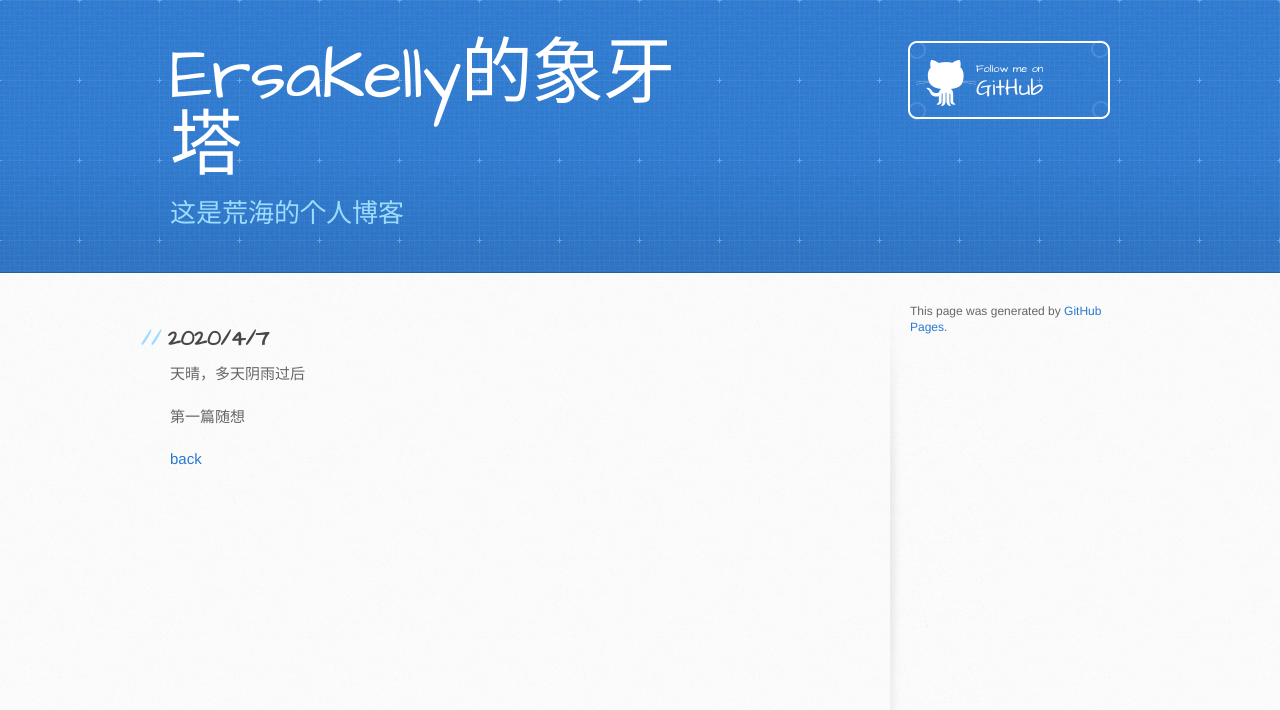
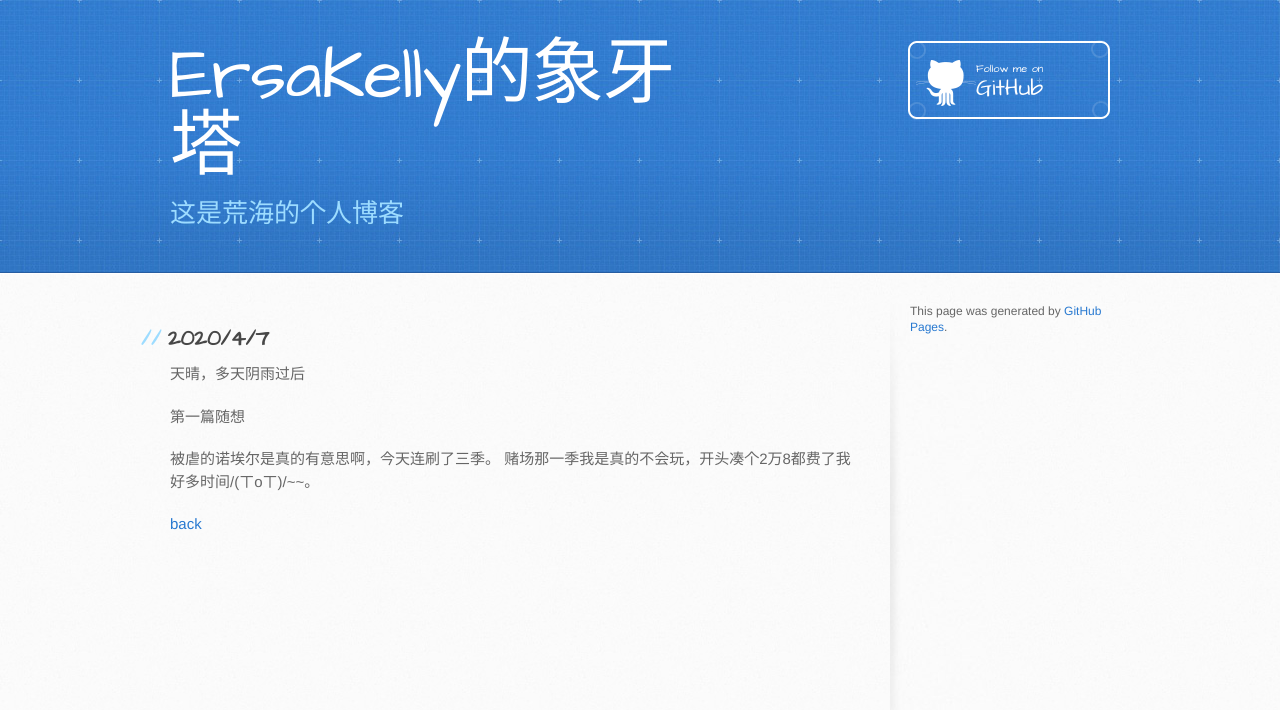
Before and after one commit to TheDesertedSea/TheDesertedSea.github.io, a Jekyll site: the page built from dairy/20200407.md, in a window 1280 px wide. Shown: the top 710 px of the page. Built offline with Jekyll 4.4.1, drawn with Linux system fonts in a browser that asks for light colours; our own code applies the rules of GitHub Pages for plain Markdown files.

Commit message:
Update 20200407.md

```diff
--- a/dairy/20200407.md
+++ b/dairy/20200407.md
@@ -8,4 +8,7 @@ layout: default
 
 第一篇随想
 
+被虐的诺埃尔是真的有意思啊，今天连刷了三季。
+赌场那一季我是真的不会玩，开头凑个2万8都费了我好多时间/(ㄒoㄒ)/~~。
+
 [back](../index.html)
```
